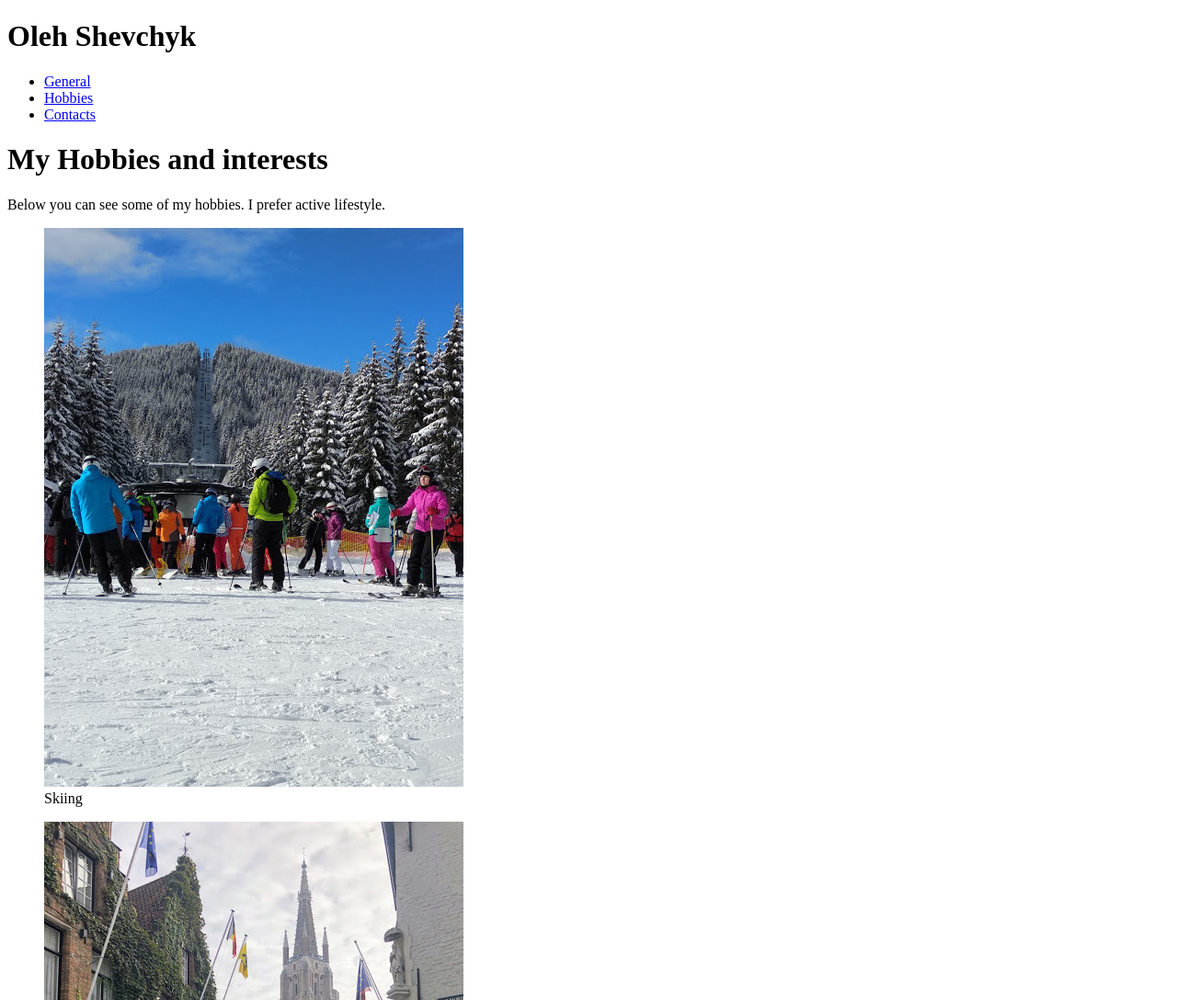
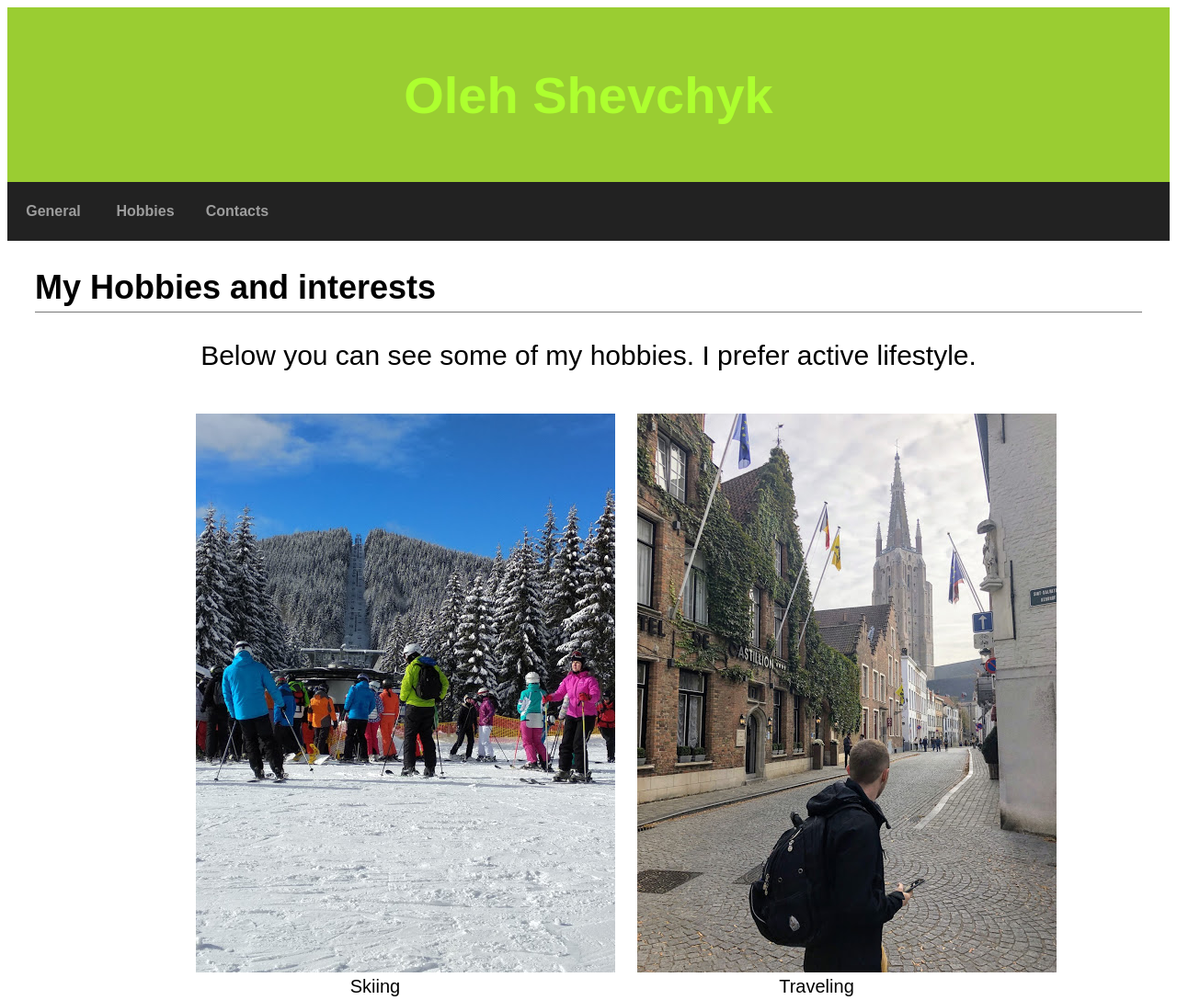
Before and after one commit to oleh-shev/FWD_course, a plain HTML site: page Homework/hobbies.html in a window 1280 px wide. Shown: the top 1088 px of the page at 92% size. Drawn offline with Linux system fonts and the light colour scheme.

Commit message:
add style

```diff
--- a/Homework/hobbies.html
+++ b/Homework/hobbies.html
@@ -3,32 +3,35 @@
 <head>
     <meta charset="UTF-8">
     <title>My Page</title>
+    <link rel="stylesheet" type="text/css" href="style/style_general.css">
 </head>
 <body>
-        <header>
+        <header class="header">
             <h1>Oleh Shevchyk</h1>
         </header>
-        <nav>
+        <nav class="navigation">
             <ul>
                 <li><a href="index.html">General</a></li>
                 <li><a href="#">Hobbies</a></li>
                 <li><a href="contacts.html">Contacts</a></li>
             </ul>
         </nav>
-            <h1>My Hobbies and interests</h1>
-            <p>Below you can see some of my hobbies. I prefer active lifestyle.</p>
-            <figure>
+            <h1 class="subtitle">My Hobbies and interests</h1>
+            <p class="hobbies">Below you can see some of my hobbies. I prefer active lifestyle.</p>
+            <div class="container">
+                <figure class="item">
                 <img src="images/ski.jpg">
                 <figcaption>Skiing</figcaption>
-            </figure>
-            <figure>
+                </figure>
+                <figure class="item">
                 <img src="images/travel.JPG">
                 <figcaption>Traveling</figcaption>
-            </figure>
-        <figure>
-            <img src="images/hiking.jpg">
-            <figcaption>Hiking</figcaption>
-        </figure>
+                </figure>
+                <figure class="item_2">
+                <img src="images/hiking.jpg">
+                <figcaption>Hiking</figcaption>
+                </figure>
+            </div>
         <footer><p>Copyright © Example.com 2018</p></footer>
 </body>
 </html>
--- /dev/null
+++ b/Homework/style/style_general.css
@@ -0,0 +1,103 @@
+/*HEADER & NAVIGATION & FOOTER*/
+
+body {
+    font-family: Arial, San-Serif;
+    font-size: 100%;
+}
+ul{
+    margin: 0;
+    padding: 0;
+}
+ul li{
+    list-style-type: none;
+}
+a{
+    text-decoration: none;
+}
+.header {
+    padding: 25px 0;
+    background-color: yellowgreen;
+}
+.header h1 {
+    color: greenyellow;
+    text-align: center;
+    font-size: 56px;
+}
+.navigation{
+    background-color: #222;
+    border-color: #101010;
+    min-height: 64px;
+}
+.navigation li{
+    float: left;
+    width: 100px;
+}
+.navigation a{
+    display: block;
+    color: #9d9d9d;
+    line-height: 4em;
+    font-weight: bold;
+    text-align: center;
+}
+.navigation li a:hover{
+    color: yellowgreen;
+    background-color: black;
+}
+footer{
+    background-color: yellowgreen;
+    color: white;
+    padding: 20px 0;
+    margin-top: 50px;
+}
+
+/*GENERAL*/
+
+.subtitle{
+    margin: 30px;
+    padding-bottom: 5px;
+    border-bottom: 1px solid #777;
+    font-size: 36px;
+}
+.general img{
+    padding: 10px 400px 10px 400px;
+    width: 500px;
+}
+.general p{
+    padding-left: 400px;
+    padding-right: 400px;
+    font-size: 30px;
+    text-align: center;
+}
+
+/*HOBBIES*/
+
+.hobbies{
+    font-size: 30px;
+    text-align: center;
+}
+.container{
+    margin: 10px 80px 10px 160px ;
+}
+.item{
+    display: inline-block;
+    float: left;
+    padding-left: 5px;
+    padding-right: 5px;
+    width: 400px;
+    box-sizing: border-box;
+}
+.item figcaption,
+.item_2 figcaption{
+    font-size: 20px;
+    text-align: center;
+}
+.item_2 img{
+    width: 940px;
+}
+
+/*CONTACTS*/
+
+.contacts li{
+    margin: 10px 0px 10px 30px ;
+    font-size: 20px;
+}
```
Also changed, not shown: HTML/Homework/contacts.html (deleted, +0 -26 lines), HTML/Homework/hobbies.html (deleted, +0 -34 lines), HTML/Homework/index.html (deleted, +0 -23 lines), Homework/contacts.html (+11 -8 lines), Homework/index.html (+8 -5 lines), HTML/Homework/images/IMG_2072.jpg (deleted), HTML/Homework/images/hiking.jpg (deleted), HTML/Homework/images/ski.jpg (deleted), HTML/Homework/images/travel.JPG (deleted), HTML/index.html (deleted), 2 other files.
